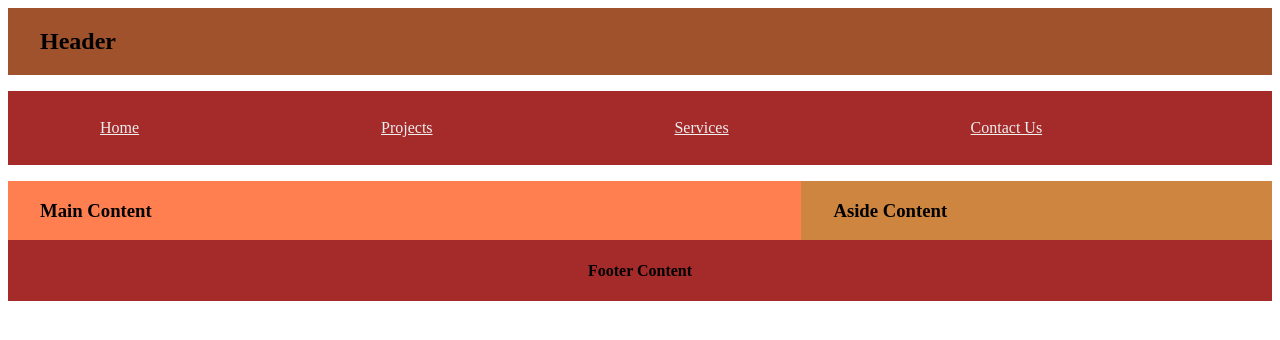
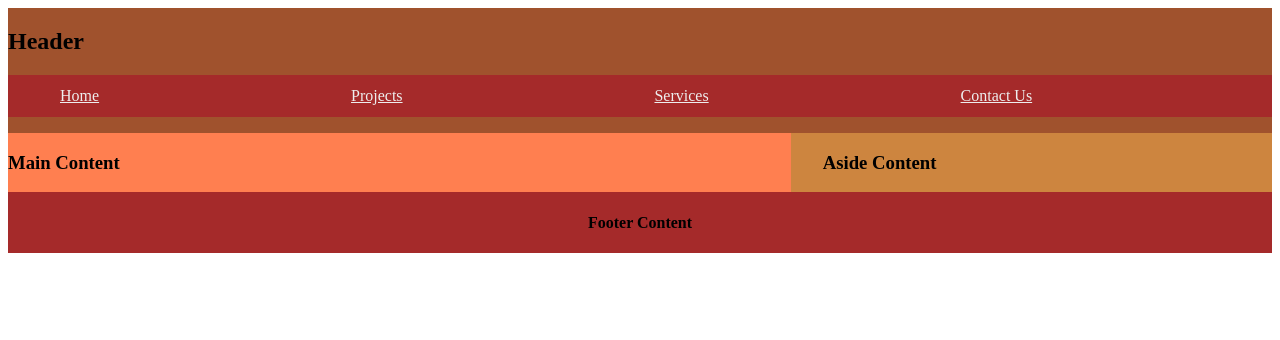
Before and after one commit to midahboitshepo/wdd131, a plain HTML site: page week01/basic-layout.html in a window 1280 px wide. Drawn offline with Linux system fonts and the light colour scheme.

Commit message:
tool checks

```diff
--- a/week01/basic-layout.html
+++ b/week01/basic-layout.html
@@ -15,9 +15,7 @@
     <div class="parent">
         <header class="header">
             <h2>Header</h2>
-        </header>
 
-        <menu>
             <nav>
                 <ul class="navigation">
                     <li><a href="#">Home</a></li>
@@ -26,14 +24,15 @@
                     <li><a href="#">Contact Us</a></li>
                 </ul>
             </nav>
-        </menu>
 
-        <div class="left-side">
+        </header>
+        <main>
             <h3>Main Content</h3>
-        </div>
+        </main>
         <div class="right-side">
             <h3>Aside Content</h3>
         </div>
+
         <footer>
             <h4>Footer Content</h4>
         </footer>
--- a/week01/styles/layout.css
+++ b/week01/styles/layout.css
@@ -6,21 +6,19 @@
         grid-column: 1/4;
         background:sienna;
         text-align: left;
-        padding-left: 2rem;
-        border-left: 5rem;
+
     }
 
     menu {
         grid-column: 1/4;
-        background: brown;
-        text-align: center;
+        background:cadetblue;
+
     }
 
-    .left-side {
-        grid-column: 1/3;
+    main {
         background: coral;
-        text-align: left;
-    }
+        grid-column: 1 / 3;     }
+
 
     .right-side {
         grid-column: 3/4;
@@ -46,6 +44,7 @@
         flex-wrap: wrap;
         background-color: brown;
         align-items: center;
+        padding: bottom 2px;
     }
 
     .navigation li {
```
